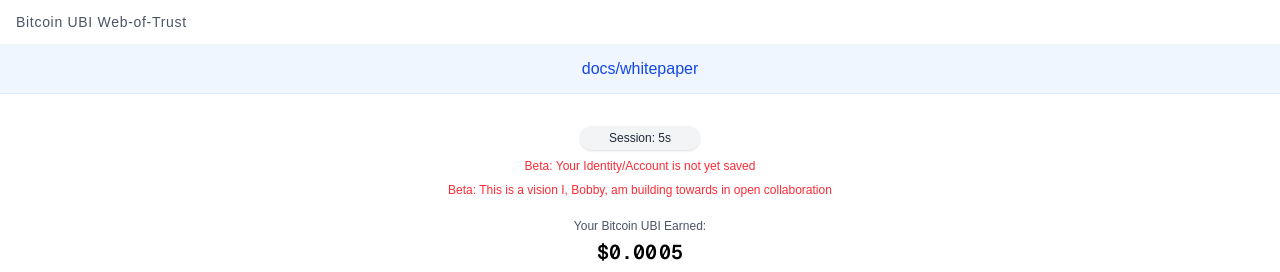
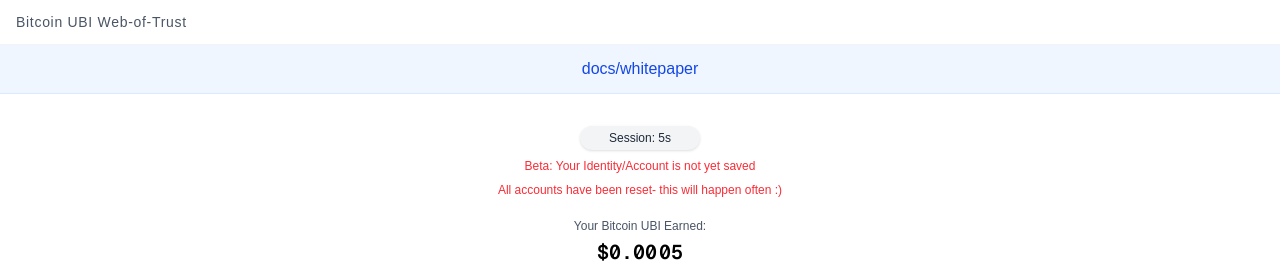
Before and after one commit to 3obby/bubiwotsite, a Next.js app: page / in a window 1280 px wide. Shown: the top 272 px of the page. Built offline with nearby package versions, Linux system fonts and the light colour scheme.

Commit message:
reset info

```diff
--- a/app/page.tsx
+++ b/app/page.tsx
@@ -826,7 +826,7 @@
             <span className="block text-red-500 text-xs">Beta: Your Identity/Account is not yet saved</span>
           </div>
           <div className="w-full flex justify-center mb-2">
-            <span className="block text-red-500 text-xs">Beta: This is a vision I, Bobby, am building towards in open collaboration</span>
+            <span className="block text-red-500 text-xs">All accounts have been reset- this will happen often :)</span>
           </div>
 
           {/* Live USD Counter */}
```
